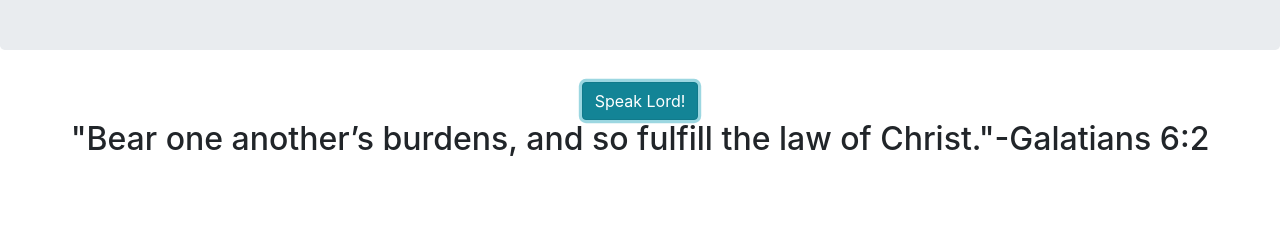
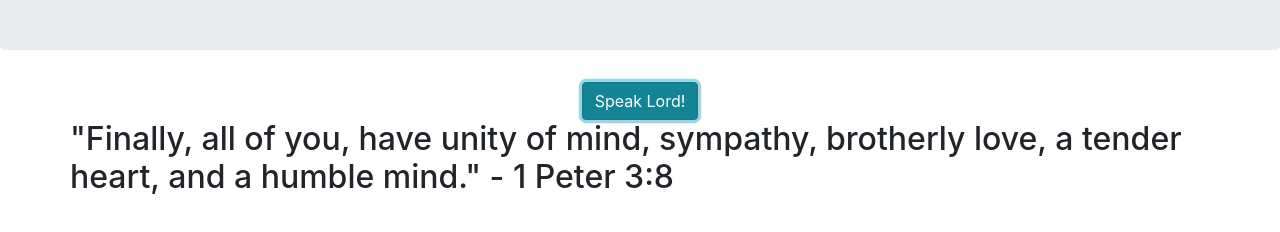
Before and after one commit to 921am/ccTruthBasket, a plain HTML site: page index.html in a window 1280 px wide. Both pictures are taken after a click on the button "Speak Lord!". Shown: the part 256-488 px from the top of the page. Drawn offline with nearby package versions, Linux system fonts and the light colour scheme; some packages are replaced by stand-ins of ours.

Commit message:
Update verses

```diff
--- a/index.html
+++ b/index.html
@@ -41,18 +41,18 @@
                     6:'"And he said to him, “You shall love the Lord your God with all your heart and with all you soul and with all your mind. This is the great and first commandment. And a second is like it: You shall love your neighbor as yourself. On these two commandments depend all the Law and the Prophets." - Matthew 22:37-40',
                     7:'"That there may be no division in the body, but that the members may have the same care for one another. If one member suffers, all suffer together; If one member is honoured, all rejoice together. Now you are the body of Christ and individually members of it." - 1 Corinthians 12:25-27',
                     8:'"Bear one another’s burdens, and so fulfill the law of Christ."-1 John 1:7',
-                    9:'"But if we walk in the light, as he is in the light, we have fellowship with one another, and the blood of Jesus his Son cleanses us from all sin."-Galatians 6:2',
-                    10:'"Bear one another’s burdens, and so fulfill the law of Christ."-Galatians 6:2',
-                    11:'"Bear one another’s burdens, and so fulfill the law of Christ."-Galatians 6:2',
-                    12:'"Bear one another’s burdens, and so fulfill the law of Christ."-Galatians 6:2',
-                    13:'"Bear one another’s burdens, and so fulfill the law of Christ."-Galatians 6:2',
-                    14:'"Bear one another’s burdens, and so fulfill the law of Christ."-Galatians 6:2',
-                    15:'"Bear one another’s burdens, and so fulfill the law of Christ."-Galatians 6:2',
-                    16:'"Bear one another’s burdens, and so fulfill the law of Christ."-Galatians 6:2',
-                    17:'"Bear one another’s burdens, and so fulfill the law of Christ."-Galatians 6:2',
-                    18:'"Bear one another’s burdens, and so fulfill the law of Christ."-Galatians 6:2',
-                    19:'"Bear one another’s burdens, and so fulfill the law of Christ."-Galatians 6:2',
-                    20:'"Bear one another’s burdens, and so fulfill the law of Christ."-Galatians 6:2'
+                    9:'"But if we walk in the light, as he is in the light, we have fellowship with one another, and the blood of Jesus his Son cleanses us from all sin." - 1 John 1:7',
+                    10:'"I appeal to you, brothers, by the name of our Lord Jesus Christ, that all of you agree, and that there be no divisions among you, but that you be united in the same mind and the same judgement." - 1 Corinthians 12:25-27',
+                    11:'"Live in harmony with one another. Do not be haughty, but associate with the lowly. Never be wise in your own sight." - Romans 12:16 ',
+                    12:'"For as in one body we have many members, and the members do not all have the same function, so we, though many, are one body in Christ, and individually members of one another." - Romans 12:4-5 ',
+                    13:'"Bearing with one another and, if one has a complaint against another, forgiving each other; as the Lord has forgiven you, so you also must forgive." - Colossians 3:13',
+                    14:'"Therefore, confess your sins to one another and pray for one another, that you may be healed. The prayer of a righteous person has great power as it is working."- James 5:16',
+                    15:'"A friend loves at all times, and a brother is born for adversity." - Proverbs 17:17',
+                    16:'"Finally, all of you, have unity of mind, sympathy, brotherly love, a tender heart, and a humble mind." - 1 Peter 3:8',
+                    17:'"Therefore welcome one another as Christ has welcomed you, for the glory of God." - Romans 15:7',
+                    18:'"Now the full number of those who believed were of one heart and soul, and no one said that any of the things that belonged to him was his own, but they had everything in common." - Acts 4:32',
+                    19:'"Beloved, if God so loved us, we also ought to love one another." - 1 John 4:11',
+                    20:'"And they devoted themselves to the apostles’ teaching and the fellowship, to the breaking of bread and the prayers." - Acts 2:42'
                 };
 
                 for (var key in verses){
```
